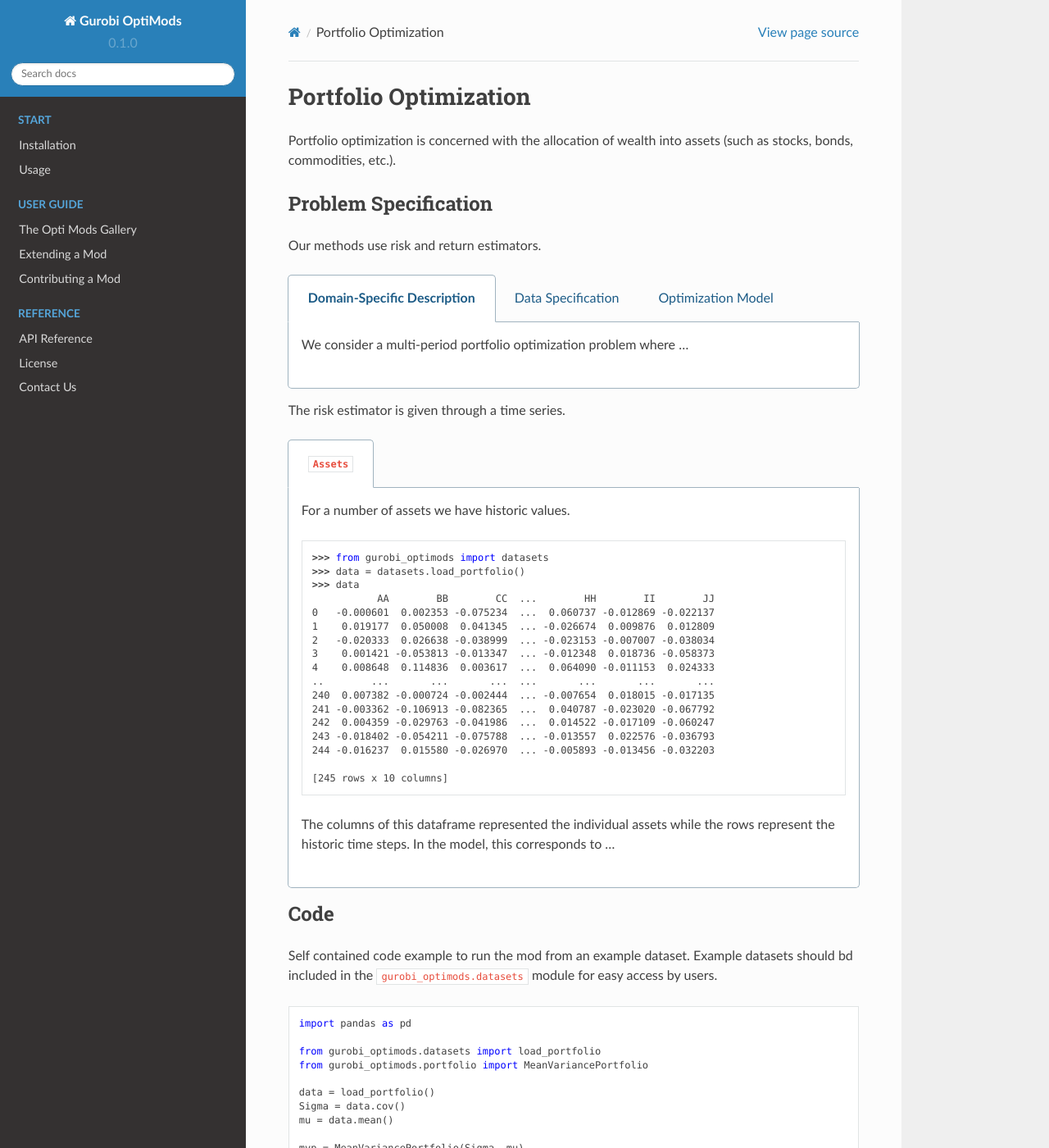
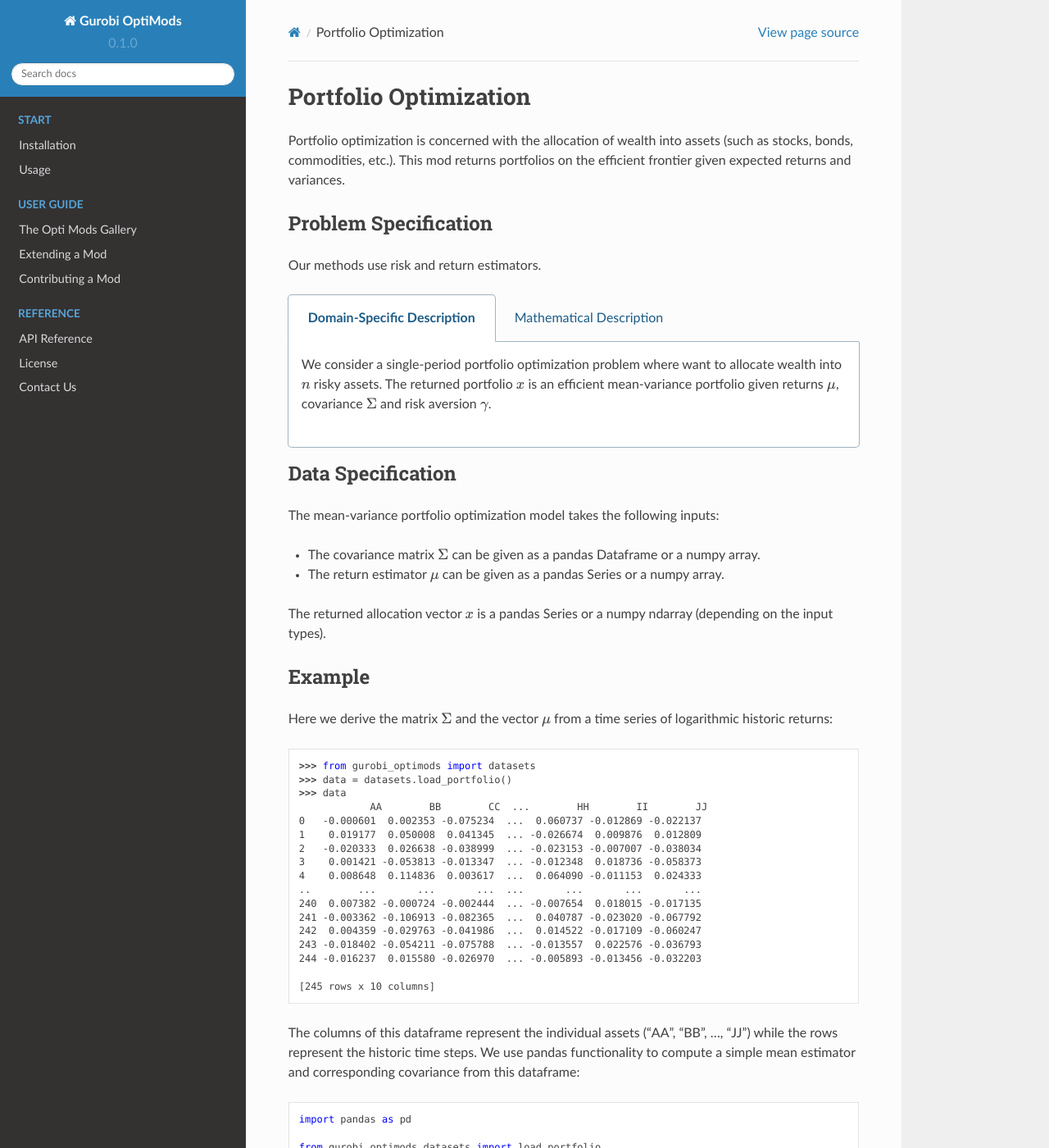
Before and after one commit to Gurobi/gurobi-optimods, a Sphinx documentation site: the page built from docs/source/mods/portfolio.rst, in a window 1280 px wide and 1400 px high. Shown: the whole window at 82% size. Built offline with Sphinx 7.4.7 and the Read the Docs theme 2.0.0, drawn with Linux system fonts in a browser that asks for light colours; some of the changed text lies outside the part shown.

Commit message:
documentation for mean-variance portfolio

```diff
--- a/docs/source/mods/portfolio.rst
+++ b/docs/source/mods/portfolio.rst
@@ -1,7 +1,7 @@
 Portfolio Optimization
 ======================
 
-Portfolio optimization is concerned with the allocation of wealth into assets (such as stocks, bonds, commodities, etc.).
+Portfolio optimization is concerned with the allocation of wealth into assets (such as stocks, bonds, commodities, etc.). This mod returns portfolios on the efficient frontier given expected returns and variances.
 
 
 Problem Specification
@@ -13,40 +13,10 @@ Our methods use risk and return estimators.
 
     .. tab:: Domain-Specific Description
 
-        We consider a multi-period portfolio optimization problem where ...
+        We consider a single-period portfolio optimization problem where want to allocate wealth into :math:`n` risky assets. The returned portfolio :math:`x` is an efficient mean-variance portfolio given returns :math:`\mu`, covariance :math:`\Sigma` and risk aversion :math:`\gamma`.
 
 
-    .. tab:: Data Specification
-
-        The mean-variance portfolio optimization model takes the following inputs:
-
-        * The covariance matrix :math:`\Sigma` can be given as a pandas Dataframe or a numpy array.
-        * The return estimator :math:`\mu` can be given as a pandas Series or a numpy array.
-
-        To minimize the risk with a given expected return ...
-        To maximize the expected return with a given maximum risk (variance) ...
-
-        risk-aversion coefficient :math:`\gamma > 0` ...
-
-
-        In each case, the returned allocation vector defines the portfolio.
-
-    .. tab:: Optimization Model
-
-        The risk (variance) is expressed as:
-
-        .. math::
-
-            x^\top \Sigma x
-
-            x^\mathrm{T} \Sigma x
-
-        The expected return is expressed as:
-
-        .. math::
-            \mu x^\top
-
-        The mathematical model is then expressed as:
+    .. tab:: Mathematical Description
 
         .. math::
 
@@ -55,9 +25,29 @@ Our methods use risk and return estimators.
             \mbox{s.t.} \quad & 1^\top x = 1 \\
             \end{alignat}
 
+        * :math:`\mu` is the vector of expected returns.
+        * :math:`\Sigma` is the return covariance matrix.
+        * :math:`x` is the portfolio where :math:`x_i` denotes the fraction of wealth invested in the risky asset :math:`i`.
+        * :math:`\gamma\geq0` is the risk aversion coefficient.
 
 
-The risk estimator is given through a time series.
+
+Data Specification
+------------------
+
+The mean-variance portfolio optimization model takes the following inputs:
+
+* The covariance matrix :math:`\Sigma` can be given as a pandas Dataframe or a numpy array.
+* The return estimator :math:`\mu` can be given as a pandas Series or a numpy array.
+
+
+The returned allocation vector :math:`x` is a pandas Series or a numpy ndarray (depending on the input types).
+
+
+Example
+-------
+
+Here we derive the matrix :math:`\Sigma` and the vector :math:`\mu` from a time series of logarithmic historic returns:
 
 .. testsetup:: mod
 
@@ -66,43 +56,29 @@ The risk estimator is given through a time series.
     pd.options.display.max_rows = 10
     pd.options.display.max_columns = 7
 
-.. tabs::
+.. doctest:: mod
+    :options: +NORMALIZE_WHITESPACE
 
-    .. tab:: ``Assets``
+    >>> from gurobi_optimods import datasets
+    >>> data = datasets.load_portfolio()
+    >>> data
+                AA        BB        CC  ...        HH        II        JJ
+    0   -0.000601  0.002353 -0.075234  ...  0.060737 -0.012869 -0.022137
+    1    0.019177  0.050008  0.041345  ... -0.026674  0.009876  0.012809
+    2   -0.020333  0.026638 -0.038999  ... -0.023153 -0.007007 -0.038034
+    3    0.001421 -0.053813 -0.013347  ... -0.012348  0.018736 -0.058373
+    4    0.008648  0.114836  0.003617  ...  0.064090 -0.011153  0.024333
+    ..        ...       ...       ...  ...       ...       ...       ...
+    240  0.007382 -0.000724 -0.002444  ... -0.007654  0.018015 -0.017135
+    241 -0.003362 -0.106913 -0.082365  ...  0.040787 -0.023020 -0.067792
+    242  0.004359 -0.029763 -0.041986  ...  0.014522 -0.017109 -0.060247
+    243 -0.018402 -0.054211 -0.075788  ... -0.013557  0.022576 -0.036793
+    244 -0.016237  0.015580 -0.026970  ... -0.005893 -0.013456 -0.032203
+    <BLANKLINE>
+    [245 rows x 10 columns]
 
-        For a number of assets we have historic values.
+The columns of this dataframe represent the individual assets ("AA", "BB", ..., "JJ") while the rows represent the historic time steps. We use pandas functionality to compute a simple mean estimator and corresponding covariance from this dataframe:
 
-        .. doctest:: mod
-            :options: +NORMALIZE_WHITESPACE
-
-            >>> from gurobi_optimods import datasets
-            >>> data = datasets.load_portfolio()
-            >>> data
-                       AA        BB        CC  ...        HH        II        JJ
-            0   -0.000601  0.002353 -0.075234  ...  0.060737 -0.012869 -0.022137
-            1    0.019177  0.050008  0.041345  ... -0.026674  0.009876  0.012809
-            2   -0.020333  0.026638 -0.038999  ... -0.023153 -0.007007 -0.038034
-            3    0.001421 -0.053813 -0.013347  ... -0.012348  0.018736 -0.058373
-            4    0.008648  0.114836  0.003617  ...  0.064090 -0.011153  0.024333
-            ..        ...       ...       ...  ...       ...       ...       ...
-            240  0.007382 -0.000724 -0.002444  ... -0.007654  0.018015 -0.017135
-            241 -0.003362 -0.106913 -0.082365  ...  0.040787 -0.023020 -0.067792
-            242  0.004359 -0.029763 -0.041986  ...  0.014522 -0.017109 -0.060247
-            243 -0.018402 -0.054211 -0.075788  ... -0.013557  0.022576 -0.036793
-            244 -0.016237  0.015580 -0.026970  ... -0.005893 -0.013456 -0.032203
-            <BLANKLINE>
-            [245 rows x 10 columns]
-
-        The columns of this dataframe represented the individual assets while the rows represent the historic time steps.
-        In the model, this corresponds to ...
-
-
-Code
-----
-
-Self contained code example to run the mod from an example dataset. Example
-datasets should bd included in the ``gurobi_optimods.datasets`` module for
-easy access by users.
 
 .. testcode:: mod
 
@@ -114,9 +90,10 @@ easy access by users.
     data = load_portfolio()
     Sigma = data.cov()
     mu = data.mean()
+    gamma = 0.5
 
     mvp = MeanVariancePortfolio(Sigma, mu)
-    x = mvp.efficient_portfolio(0.5)
+    x = mvp.efficient_portfolio(gamma)
 
 .. testoutput:: mod
     :hide:
@@ -128,7 +105,6 @@ easy access by users.
     ...
 
 
-The model is solved as an LP/MIP/QP by Gurobi.
 
 ..  You can include the full Gurobi log output here for the curious reader.
     It will be visible as a collapsible section.
@@ -182,15 +158,20 @@ The model is solved as an LP/MIP/QP by Gurobi.
 Solution
 --------
 
-Show the solution. One way is to use doctests to display simple shell outputs
-(see the workforce example). This can be done simply by pasting outputs
-directly from a python shell. Another option is to include and display figures
-(see the graph matching examples).
+The returned Series contains the relative investment for each asset; here for example we would invest all our wealth into asset "BB".
 
 .. doctest:: mod
     :options: +NORMALIZE_WHITESPACE
 
     >>> x
-    array([8.82553023e-11, 9.99999999e-01, 1.03295020e-11, 5.86102033e-10,
-        6.99613414e-11, 1.43614185e-11, 1.12654841e-10, 3.00224655e-10,
-        4.16795397e-11, 1.22122632e-10])
+    AA    8.825530e-11
+    BB    1.000000e+00
+    CC    1.032950e-11
+    DD    5.861020e-10
+    EE    6.996134e-11
+    FF    1.436142e-11
+    GG    1.126548e-10
+    HH    3.002247e-10
+    II    4.167954e-11
+    JJ    1.221226e-10
+    dtype: float64
```
Also changed, not shown: 1 other file.
